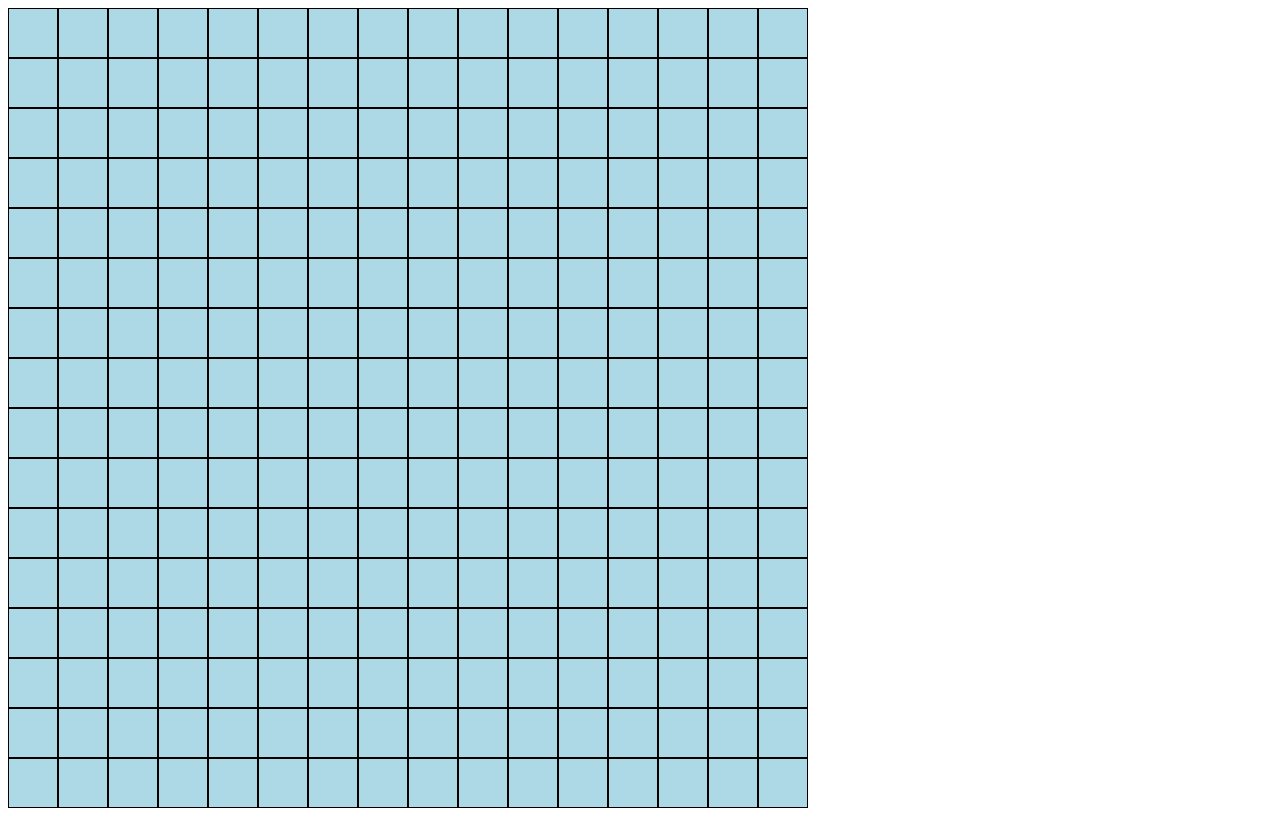
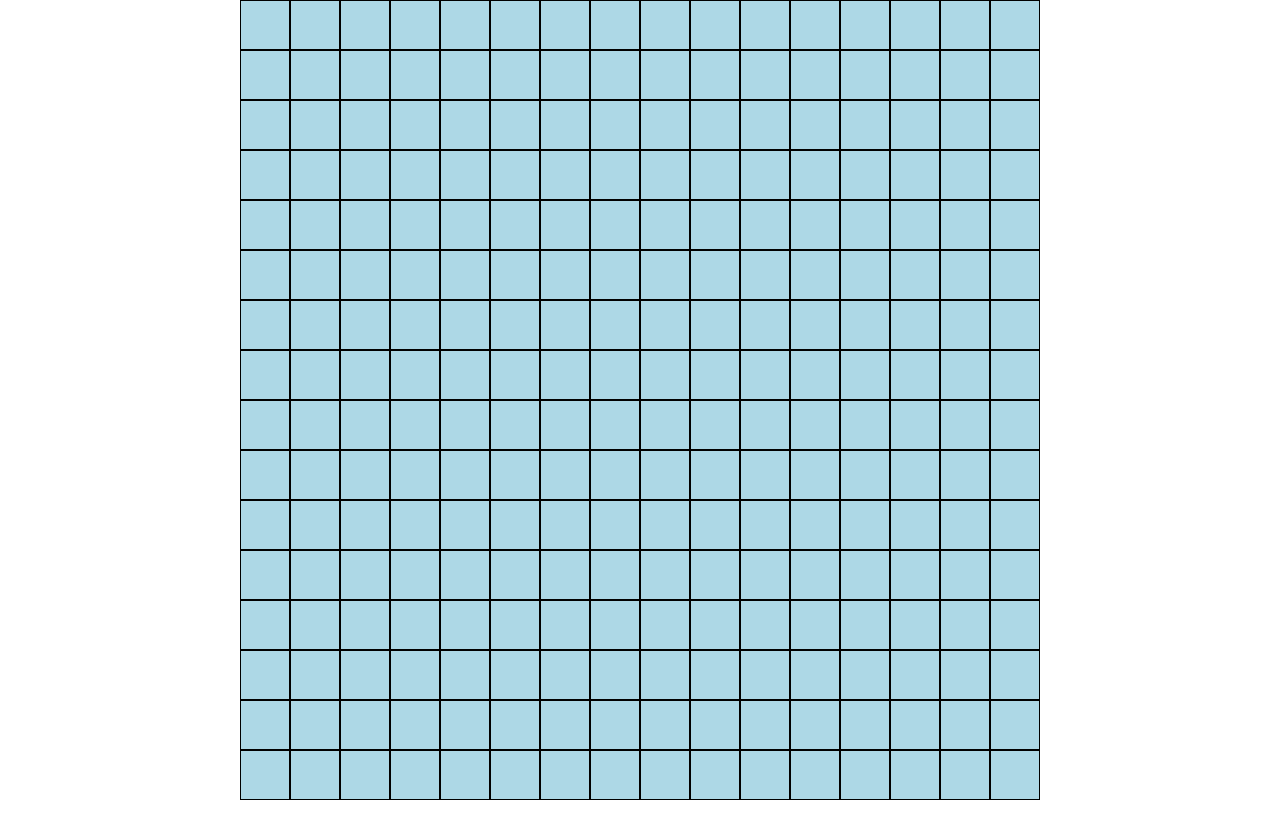
Before and after one commit to JoeyHernandez92/Etch-a-Sketch, a plain HTML site: page index.html in a window 1280 px wide. Drawn offline with Linux system fonts and the light colour scheme.

Commit message:
grid is centered vertically and horizontally

```diff
--- a/style.css
+++ b/style.css
@@ -1,3 +1,11 @@
+html, body {
+    height: 100%;
+    margin: 0;
+    display: flex;
+    justify-content: center;
+    align-items: center;
+}
+
 .grid-cell {
     width: calc(100% / 16);  /* Adjust the size as needed */
     height: calc(100% / 16); /* Adjust the size as needed */
@@ -9,7 +17,9 @@
 #grid-container {
     display: flex;
     flex-wrap: wrap;
+    justify-content: center;
+    align-items: center;
     width: 800px;
     height: 800px;
-    border: 1px, black;
+    border: 2px, black;
 }
```
